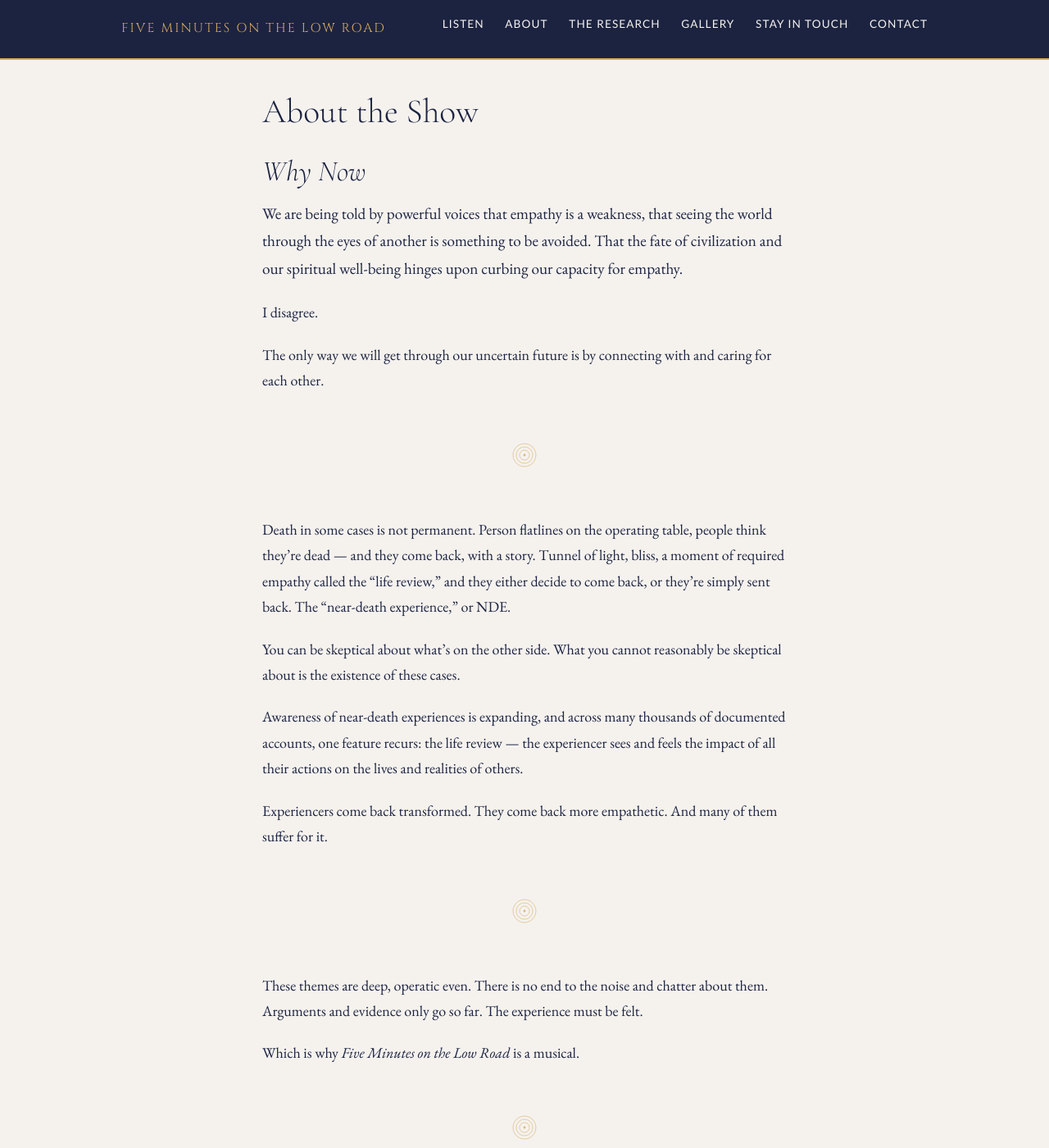
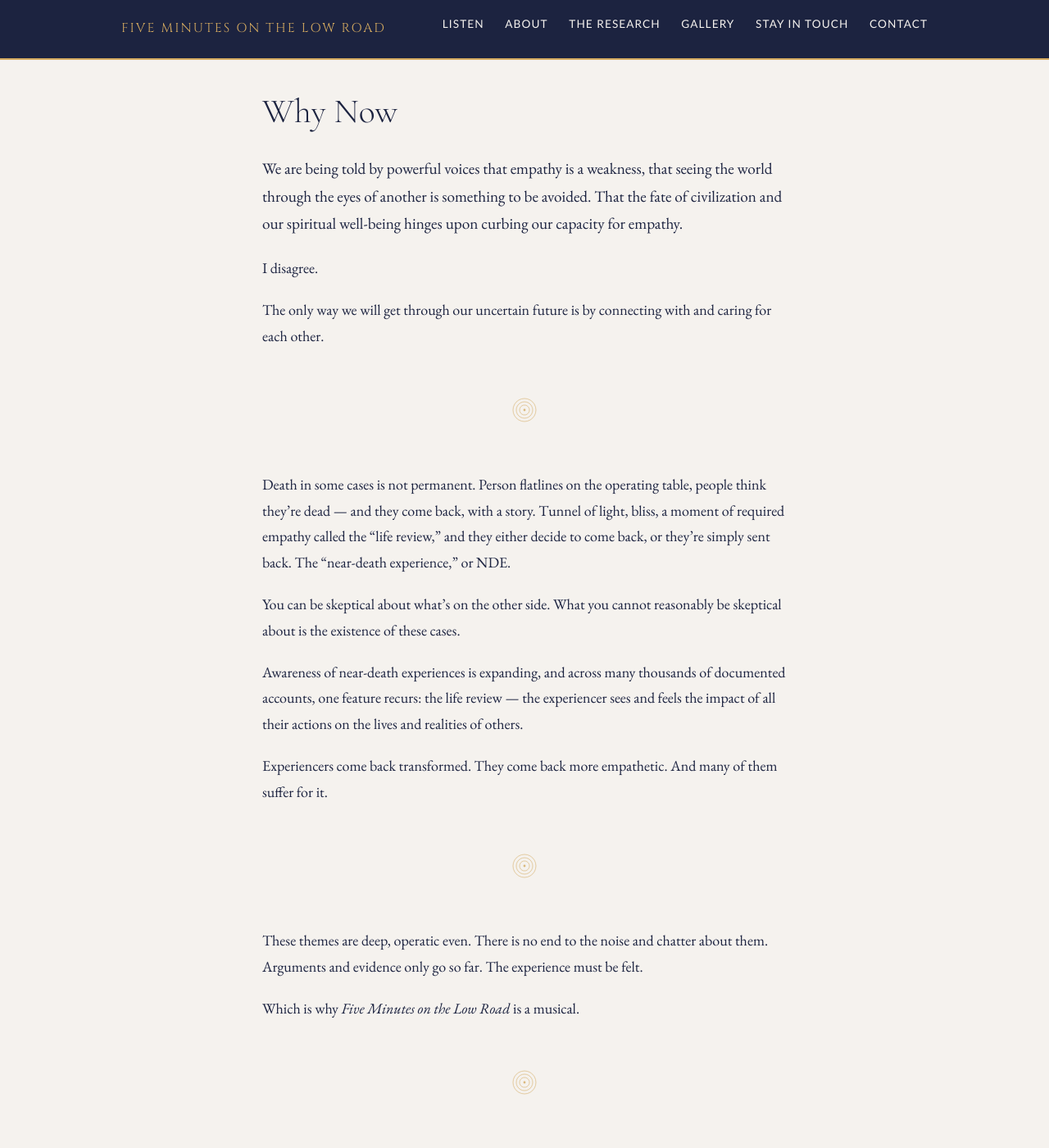
Before and after one commit to CharlesTBetz/5mlowroad, a Jekyll site: the page built from about.md, in a window 1280 px wide and 1400 px high. Shown: the whole window at 82% size. Built offline with Jekyll 4.4.1, drawn with Linux system fonts in a browser that asks for light colours; some of the changed text lies outside the part shown.

Commit message:
Why Now becomes the page heading; About moves down the page
Co-Authored-By: Claude Opus 5 (1M context) <noreply@anthropic.com>
Claude-Session: https://claude.ai/code/session_01YArKscLo6n1bmffAmzsHiX

```diff
--- a/about.md
+++ b/about.md
@@ -1,11 +1,9 @@
 ---
 layout: page
-title: About the Show
+title: Why Now
 description: We are being told that empathy is a weakness. Near-death experiencers come back transformed — and many of them suffer for it. This is why Five Minutes on the Low Road is a musical.
 permalink: /about/
 ---
-
-## Why Now
 
 <p class="lead">We are being told by powerful voices that empathy is a weakness, that seeing the world through the eyes of another is something to be avoided. That the fate of civilization and our spiritual well-being hinges upon curbing our capacity for empathy.</p>
 
```
Also changed, not shown: other parts of about.md (+1 -1 lines).
